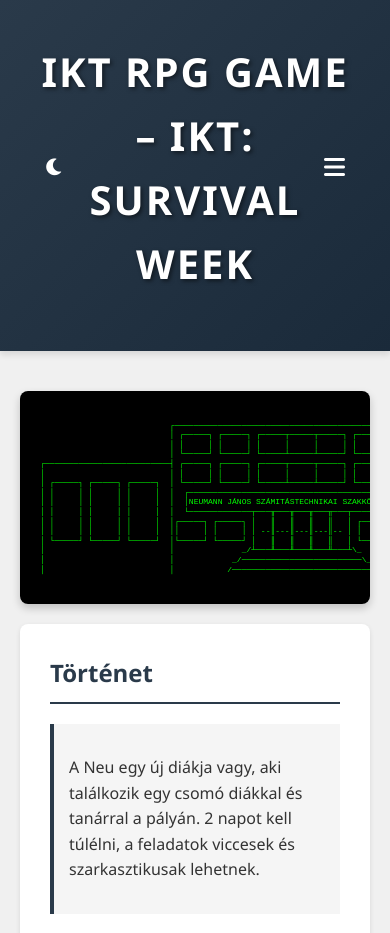
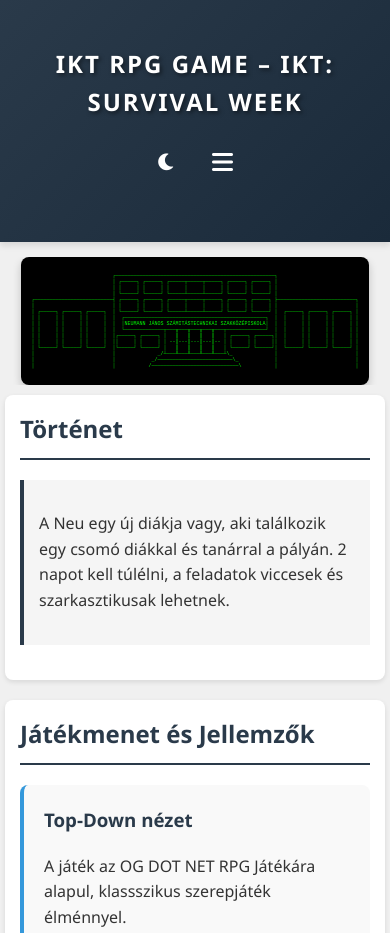
Before and after one commit to CsPS0/Neumann-Survival-Week, a plain HTML site: page WEB/index.html in a window 390 px wide. Shown: the top 933 px of the page. Drawn offline with Linux system fonts and the light colour scheme.

Commit message:
website fixations

```diff
--- a/WEB/CSS/style.css
+++ b/WEB/CSS/style.css
@@ -38,11 +38,13 @@ header {
     align-items: center;
     justify-content: space-between;
     position: relative;
+    width: 100%;
 }
 
 .theme-toggle {
     position: absolute;
     left: 0;
+    z-index: 2;
 }
 
 .theme-toggle button {
@@ -52,12 +54,16 @@ header {
     font-size: 1.2rem;
     cursor: pointer;
     padding: 5px;
+    display: flex;
+    align-items: center;
+    justify-content: center;
 }
 
 .mobile-menu-toggle {
     display: none;
     position: absolute;
     right: 0;
+    z-index: 2;
 }
 
 .mobile-menu-toggle button {
@@ -67,6 +73,9 @@ header {
     font-size: 1.5rem;
     cursor: pointer;
     padding: 5px;
+    display: flex;
+    align-items: center;
+    justify-content: center;
 }
 
 header h1 {
@@ -126,7 +135,10 @@ nav ul li a:hover {
     justify-content: center;
     align-items: center;
     width: 100%;
-    margin: 20px 0;
+    margin: 20px auto;
+    max-width: 1400px;
+    overflow-x: auto;
+    -webkit-overflow-scrolling: touch;
 }
 
 .ascii-art {
@@ -134,13 +146,12 @@ nav ul li a:hover {
     color: #0f0;
     padding: 20px;
     border-radius: 8px;
-    overflow: auto;
-    max-width: 100%;
     line-height: 1.2;
     font-family: monospace;
-    font-size: 8px;
     white-space: pre;
     box-shadow: 0 4px 8px rgba(0,0,0,0.2);
+    font-size: clamp(6px, 1.5vw, 10px);
+    min-width: min-content;
 }
 
 .dark-mode .ascii-art {
@@ -226,6 +237,8 @@ section h2 {
 .download-status {
     margin-top: 10px;
     font-style: italic;
+    text-align: center;
+    width: 100%;
 }
 
 .game-features {
@@ -353,13 +366,64 @@ footer {
     color: #8ab4f8;
 }
 
+#download-container {
+    display: flex;
+    flex-direction: column;
+    align-items: center;
+    gap: 15px;
+    width: 100%;
+    max-width: 400px;
+    margin: 20px auto;
+}
+
 @media (max-width: 768px) {
     .header-content {
-        justify-content: center;
+        flex-direction: column;
+        align-items: center;
+        padding: 10px 0;
+        margin-bottom: 15px;
+    }
+
+    header h1 {
+        font-size: clamp(1.5rem, 5vw, 2.5rem);
+        margin: 10px 0;
+        text-align: center;
+        padding: 0 40px;
+    }
+
+    .theme-toggle {
+        position: static;
+        order: 2;
     }
 
     .mobile-menu-toggle {
+        position: static;
         display: block;
+        order: 3;
+    }
+
+    .theme-toggle, .mobile-menu-toggle {
+        margin: 10px 0;
+    }
+
+    .header-controls {
+        display: flex;
+        gap: 20px;
+        align-items: center;
+        justify-content: center;
+        width: 100%;
+    }
+
+    #download-container {
+        padding: 0 15px;
+    }
+
+    .button {
+        width: 100%;
+        max-width: 300px;
+        text-align: center;
+        margin: 5px 0;
+        padding: 15px 20px;
     }
 
     nav {
@@ -374,14 +438,15 @@ footer {
 
     nav ul {
         flex-direction: column;
+        align-items: center;
         width: 100%;
+        padding: 0;
     }
 
     nav ul li {
-        margin-right: 0;
-        margin-bottom: 10px;
+        margin: 10px 0;
+        width: 100%;
         text-align: center;
-        width: 100%;
     }
 
     nav ul li a {
@@ -389,12 +454,69 @@ footer {
         padding: 10px;
     }
 
-    .game-features, .characters {
+    .container {
+        padding: 10px;
+    }
+
+    section {
+        padding: 20px;
+    }
+
+    .game-features {
         grid-template-columns: 1fr;
+        gap: 15px;
+    }
+
+    .feature-card {
+        margin: 0;
     }
 
     .footer-content {
         flex-direction: column;
-        gap: 15px;
+        text-align: center;
+    }
+
+    .footer-social {
+        margin-top: 15px;
+    }
+
+    .ascii-art-container {
+        margin: 10px -10px;
+        padding: 0 10px;
     }
 }
+
+@media (max-width: 480px) {
+    header h1 {
+        font-size: 1.5rem;
+        padding: 0 20px;
+    }
+
+    .theme-toggle button,
+    .mobile-menu-toggle button {
+        padding: 8px;
+    }
+
+    #download-container {
+        padding: 0 10px;
+    }
+
+    .button {
+        padding: 12px 16px;
+        font-size: 14px;
+    }
+
+    .container {
+        padding: 5px;
+    }
+
+    section {
+        padding: 15px;
+        margin-bottom: 20px;
+    }
+
+    .ascii-art {
+        font-size: 5px;
+        padding: 10px;
+    }
+}
--- a/WEB/JS/script.js
+++ b/WEB/JS/script.js
@@ -1,3 +1,5 @@
+"use strict"
+
 document.addEventListener('DOMContentLoaded', function() {
     const mobileMenuBtn = document.getElementById('mobile-menu-btn');
     const mainNav = document.getElementById('main-nav');
--- a/WEB/index.html
+++ b/WEB/index.html
@@ -1,6 +1,5 @@
 <!DOCTYPE html>
 <html lang="hu">
-
 <head>
     <meta charset="UTF-8">
     <meta name="viewport" content="width=device-width, initial-scale=1.0">
@@ -8,21 +7,22 @@
     <link rel="stylesheet" href="CSS/style.css">
     <link rel="stylesheet" href="https://cdnjs.cloudflare.com/ajax/libs/font-awesome/6.0.0/css/all.min.css">
 </head>
-
 <body class="light-mode">
     <header>
         <div class="container">
             <div class="header-content">
+                <h1>IKT RPG Game – IKT: Survival Week</h1>
+                <div class="header-controls">
                     <div class="theme-toggle">
                         <button id="theme-toggle-btn">
                             <i class="fas fa-moon"></i>
                         </button>
                     </div>
-                <h1>IKT RPG Game – IKT: Survival Week</h1>
                     <div class="mobile-menu-toggle">
                         <button id="mobile-menu-btn">
                             <i class="fas fa-bars"></i>
                         </button>
+                    </div>
                 </div>
             </div>
             <nav id="main-nav">
```
Lines whose indentation alone changed are shown as unchanged.
